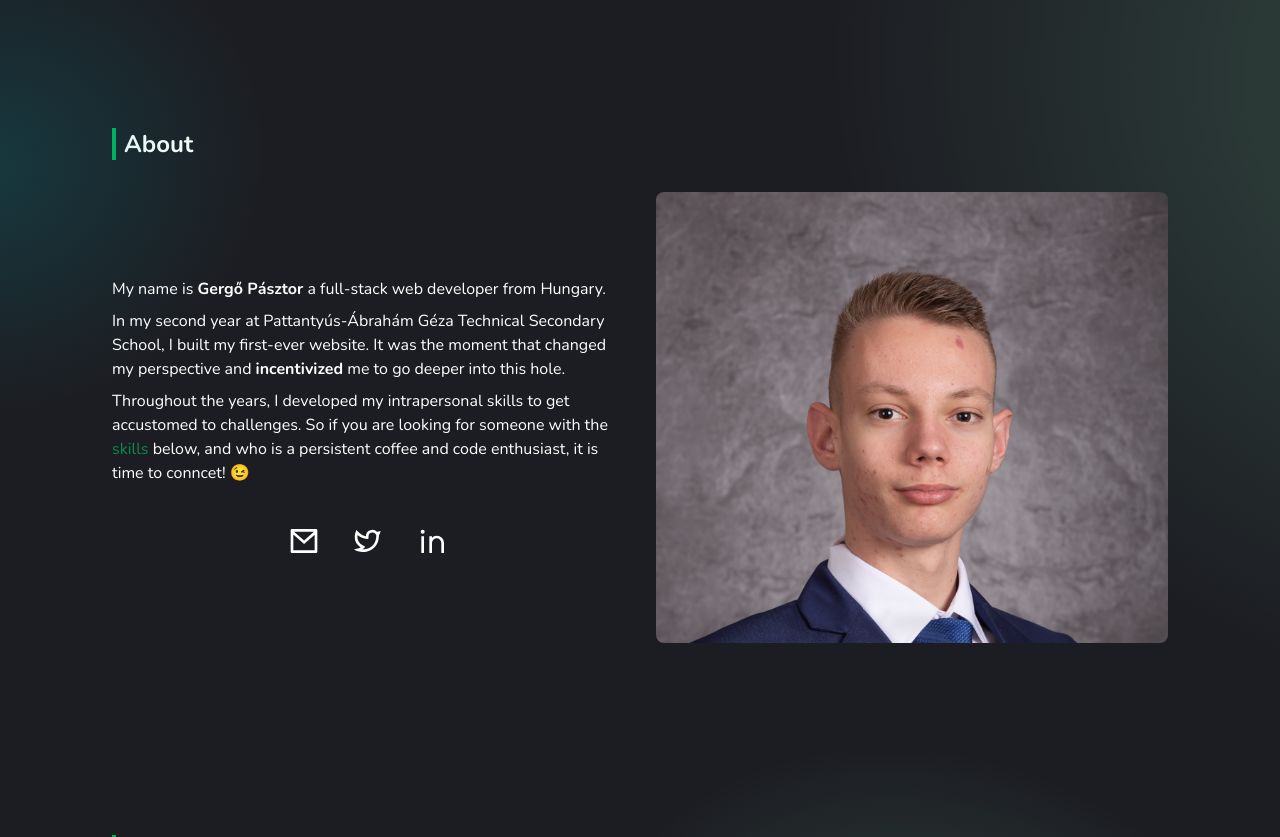
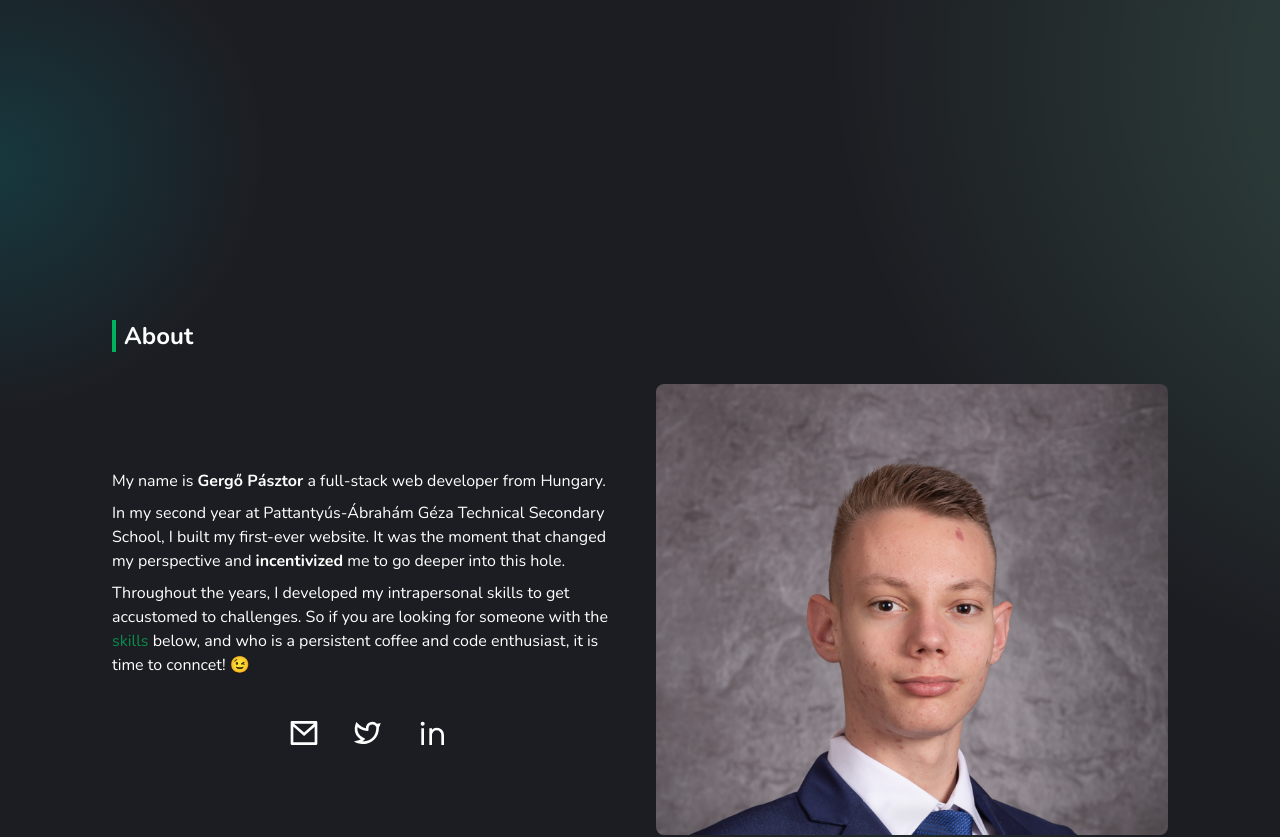
Before and after one commit to PasztorGergo/new-portfolio, a Next.js app: page / in a window 1280 px wide. Shown: the part 720-1557 px from the top of the page. Built offline with nearby package versions, Linux system fonts and the light colour scheme.

Commit message:
about-section-test

```diff
--- a/components/About/index.tsx
+++ b/components/About/index.tsx
@@ -9,7 +9,7 @@ import { RiMailLine, RiTwitterLine, RiLinkedinLine } from "react-icons/ri";
 
 export default function About() {
   return (
-    <header>
+    <section className="">
       <SectionTitle>About</SectionTitle>
       <div className="flex flex-col lg:flex-row justify-between items-center gap-8">
         <motion.div
@@ -86,6 +86,6 @@ export default function About() {
           />
         </motion.div>
       </div>
-    </header>
+    </section>
   );
 }
```
Also changed, not shown: 1 other file (tests, documents, lock files or other folders).
